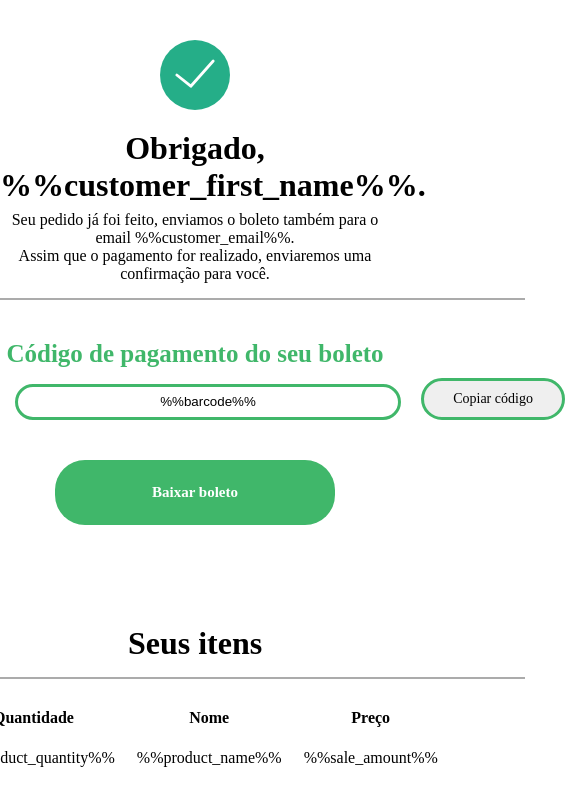
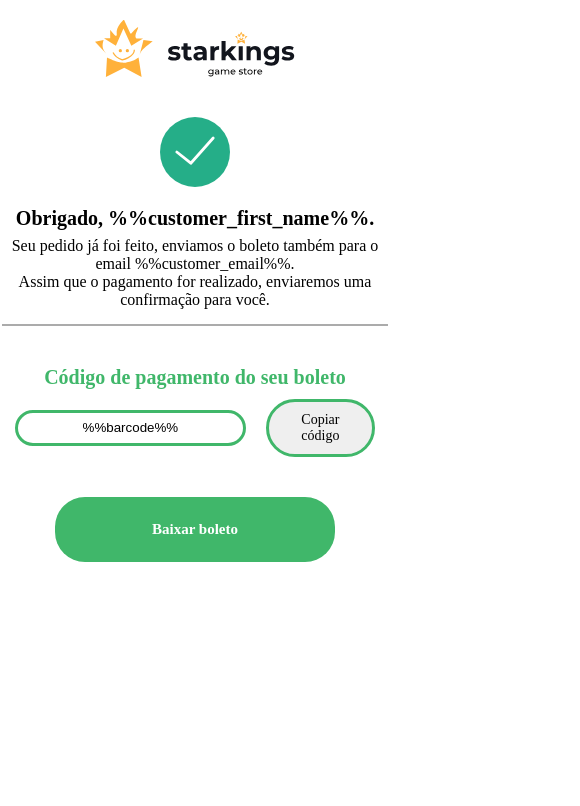
Before and after one commit to gabrieldiassantiago/checkout-yampi, a plain HTML site: page index.html in a window 390 px wide. Shown: the whole page, 580 px wide, since content can reach past the window. Drawn offline with Linux system fonts and the light colour scheme.

Commit message:
first commit

```diff
--- a/index.html
+++ b/index.html
@@ -15,6 +15,7 @@
 </head>
 <body>
    <div class="obrigado-container">
+    <img class="logotipo" src="logo.svg" alt="">
     <div class="boleto-section">
         <img src="sucesso.svg" alt="">
     </div>
--- a/style.css
+++ b/style.css
@@ -1,6 +1,7 @@
 * {
     padding: 0;
     margin: 0;
+    overflow: hidden;
 }
 .boleto-section img {
     width: 70px;
@@ -109,3 +110,48 @@ td, th {
     padding: 10px;
     align-items: center;
   }
+
+
+  .logotipo {
+    width: 200px;
+    margin: 0 auto;
+    justify-content: center;
+    display: flex;
+    margin-top: 20px;
+  }
+
+  @media (max-width: 600px) {
+    .boleto-section {
+        margin-top: 40px;
+    }
+    .dados-user h1 {
+        font-size: 20px;
+    }
+    .line {
+        width: 386px;
+    }
+    .pagamento h1 {
+        font-size: 20px
+    }
+    .pagamento-section {
+        justify-content: center;
+        text-align: center;
+        width: auto;
+    }
+    .pagamento-section button  {
+        flex-direction: column;
+        margin: 0 auto;
+        width: 150px;
+    }
+    .section-pedido-atualizado {
+        display: none;
+    }
+    .pagamento-section input {
+        margin: 0 auto;
+        width: 350px;
+        align-items: center;
+        justify-content: center;
+        display: flex;
+        flex-direction: column;
+    }
+  }
```
